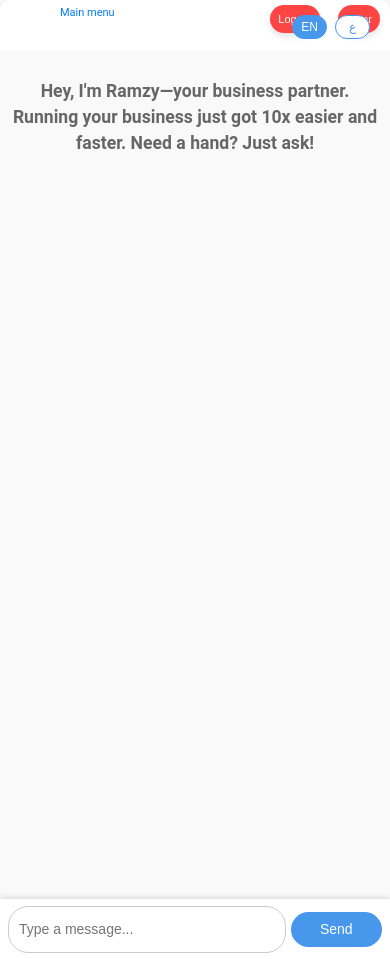
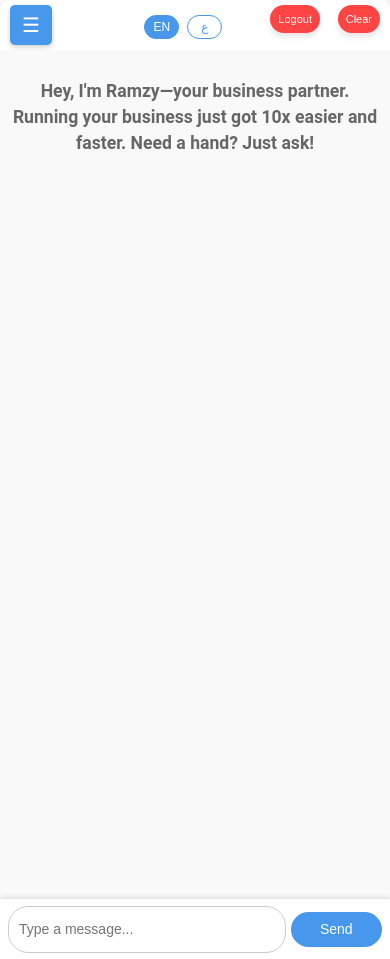
Before and after one commit to omaranwar1/Agent, a Flask app: template templates/index.html in a window 390 px wide. Run offline with Flask 3, Linux system fonts and the light colour scheme; the template is opened without the code that fills it, so the values that code supplies are empty.

Commit message:
fixed language button placement, removede breadcrumbs from mobile view to make way for language buttons, fixed disappearing menu in mobile view, made a limit for the breadcrumbs, fixed breadcrumbs placement in Arabic mode

```diff
--- a/templates/index.html
+++ b/templates/index.html
@@ -187,6 +187,7 @@
         word-wrap: break-word;
         line-height: 1.5;
         display: block;
+        position: relative;
     }
 
     #breadcrumbs a {
@@ -551,29 +552,6 @@
             box-sizing: border-box;  /* Added to include padding in width calculation */
         }
 
-        /* Header elements */
-        #breadcrumbs {
-            position: fixed;
-            top: 5px;
-            left: 50px;  /* Space for hamburger */
-            margin-top: 0;
-            width: calc(100% - 180px);  /* Increased space for buttons */
-            font-size: 12px;
-            z-index: 1000;
-            white-space: normal;
-            line-height: 1.5;
-            display: block;
-            word-wrap: break-word;
-            max-height: 40px;
-            overflow-y: auto;
-            padding-right: 10px; /* Add some padding on the right */
-        }
-
-        #breadcrumbs a {
-            display: inline-block;
-            margin-right: 5px;
-            white-space: normal;
-        }
 
         /* Adjust chat box top position for wrapped breadcrumbs */
         #chat-box {
@@ -631,11 +609,6 @@
             font-size: 12px;
             height: 28px;  /* Fixed height */
         }
-
-        /* Adjust breadcrumbs width to account for both buttons */
-        #breadcrumbs {
-            width: calc(100% - 180px);  /* Increased space for buttons */
-        }
     }
 
     /* Additional adjustments for iOS */
@@ -683,10 +656,6 @@
             width: 25%;
         }
 
-        #breadcrumbs {
-            width: calc(100% - 190px);  /* Further increased space for buttons on smaller screens */
-            font-size: 11px;
-        }
 
         .logout-btn,
         .clear-btn {
@@ -733,7 +702,7 @@
         display: none;
         position: fixed;
         left: 5px;
-        top: 70px;
+        top: 105px;
         width: 130px;
         height: auto; /* Increased space from bottom */
         background-color: #f5f5f5;
@@ -784,11 +753,79 @@
         }
     }
 
+    /* Add hamburger button styles */
+    .hamburger-btn {
+        display: none;  /* Hidden by default on desktop */
+        position: fixed;
+        left: 10px;
+        top: 5px;
+        z-index: 1001;
+        background: #4797ed;
+        color: white;
+        border: none;
+        border-radius: 5px;
+        padding: 8px 12px;
+        font-size: 20px;
+        cursor: pointer;
+        box-shadow: 0 2px 5px rgba(0,0,0,0.2);
+    }
+
+    .hamburger-btn:hover {
+        background: #0056b3;
+    }
+
+    /* Modify quick-actions for mobile */
+    @media screen and (max-width: 768px) {
+        .hamburger-btn {
+            display: block;  /* Show on mobile */
+        }
+
+        #quick-actions {
+            display: none;
+            position: fixed;
+            left: 0;
+            top: 0;
+            width: 80%;
+            height: 100vh;
+            background-color: #f5f5f5;
+            z-index: 1000;
+            padding: 60px 15px 15px 15px; /* Added top padding for hamburger button */
+            box-shadow: 2px 0 5px rgba(0, 0, 0, 0.2);
+            overflow-y: auto;
+        }
+
+        #quick-actions.active {
+            display: block;
+        }
+
+        /* Add overlay for when menu is open */
+        .menu-overlay {
+            display: none;
+            position: fixed;
+            top: 0;
+            left: 0;
+            right: 0;
+            bottom: 0;
+            background-color: rgba(0, 0, 0, 0.5);
+            z-index: 999;
+        }
+
+        .menu-overlay.active {
+            display: block;
+        }
+
+        /* Adjust container margin for mobile */
+        #container {
+            margin-left: 0 !important;
+            width: 100% !important;
+        }
+    }
+
     /* Update language switch styling */
     .language-switch {
         position: fixed;
-        top: 20px;
-        left: 150px; /* Position after the logo */
+        top: 65px;
+        left: 34px; /* Position after the logo */
         z-index: 1000;
         display: flex;
         gap: 8px;
@@ -819,9 +856,13 @@
     /* Mobile responsiveness */
     @media screen and (max-width: 768px) {
         .language-switch {
-            left: auto;
-            right: 20px;
+            position: fixed;
             top: 15px;
+            left: 47%;
+            transform: translateX(-50%);
+            display: flex;
+            gap: 8px;
+            z-index: 1000;
         }
 
         .lang-btn {
@@ -848,6 +889,14 @@
     [dir="rtl"] .message,
     .message[lang="ar"] {
         font-family: 'Arial', 'Helvetica', sans-serif;  /* Use Arabic-friendly font */
+    }
+
+    /*bread*/
+    [dir="rtl"] #breadcrumbs {
+    text-align: right;
+    direction: rtl;
+    margin-right: 70px; /* Adjust spacing from the button */
+    margin-left: 0; /* Prevent unwanted left margin */
     }
 
     /* RTL adjustments for headers */
@@ -892,11 +941,7 @@
         unicode-bidi: embed;
     }
 
-    /* Remove RTL adjustments for breadcrumbs to keep them left-aligned */
-    [dir="rtl"] #breadcrumbs {
-        text-align: left;
-        direction: ltr;
-    }
+
 
     /* Ensure consistent menu positioning for both LTR and RTL */
     [dir="rtl"] #service-buttons,
@@ -1074,10 +1119,13 @@
         }
       /*****************************************************************/
       function updateBreadcrumbs() {
-          const breadcrumbsContainer = document.getElementById("breadcrumbs");
-          breadcrumbsContainer.innerHTML = breadcrumbs.map((crumb, index) =>
-              `<a href="#" onclick="navigateToBreadcrumb(${index})">${crumb}</a>`
-          ).join(" > ");
+        const breadcrumbsContainer = document.getElementById("breadcrumbs");
+        const visibleBreadcrumbs = breadcrumbs.slice(-5); // Get the last 5 breadcrumbs
+        breadcrumbsContainer.innerHTML = visibleBreadcrumbs
+            .map((crumb, index) =>
+                `<a href="#" onclick="navigateToBreadcrumb(breadcrumbs.length - visibleBreadcrumbs.length + ${index})">${crumb}</a>`
+            )
+            .join(" > ");
       }
 
       function navigateToBreadcrumb(index) {
```
